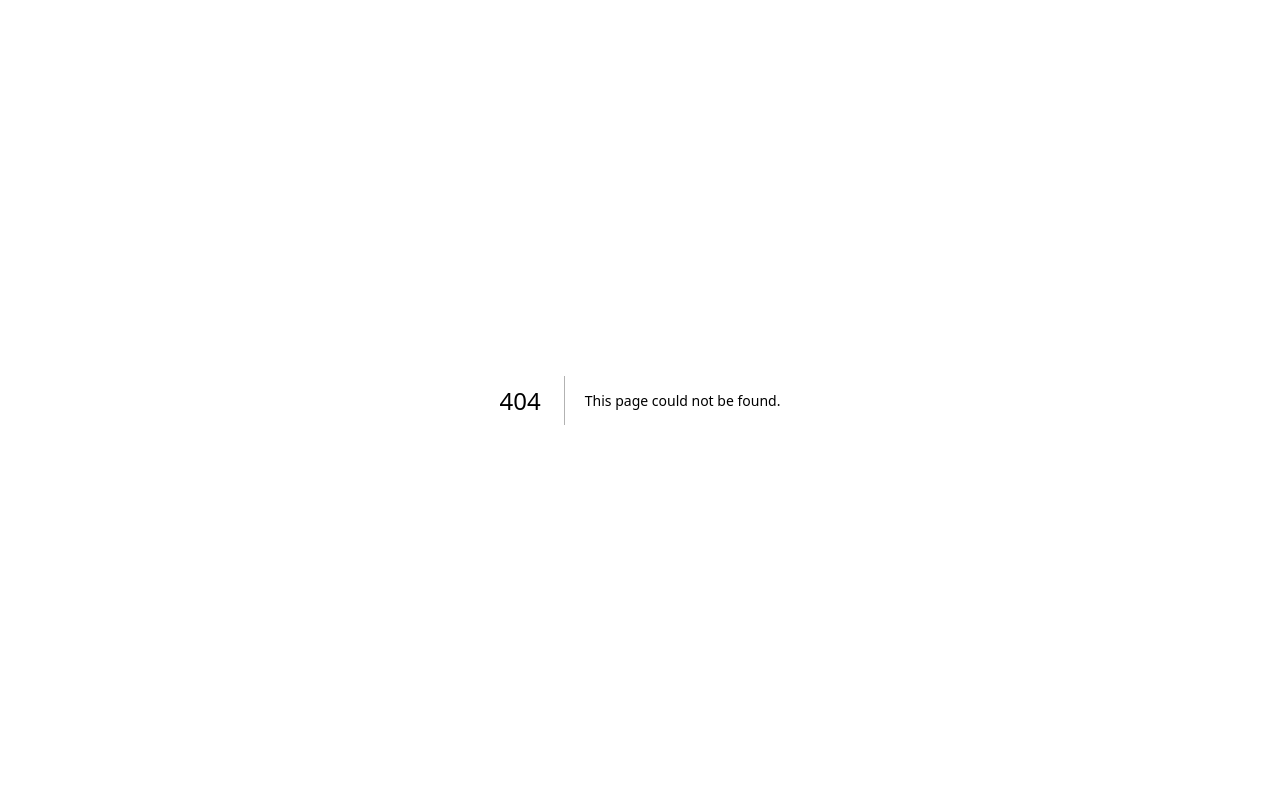
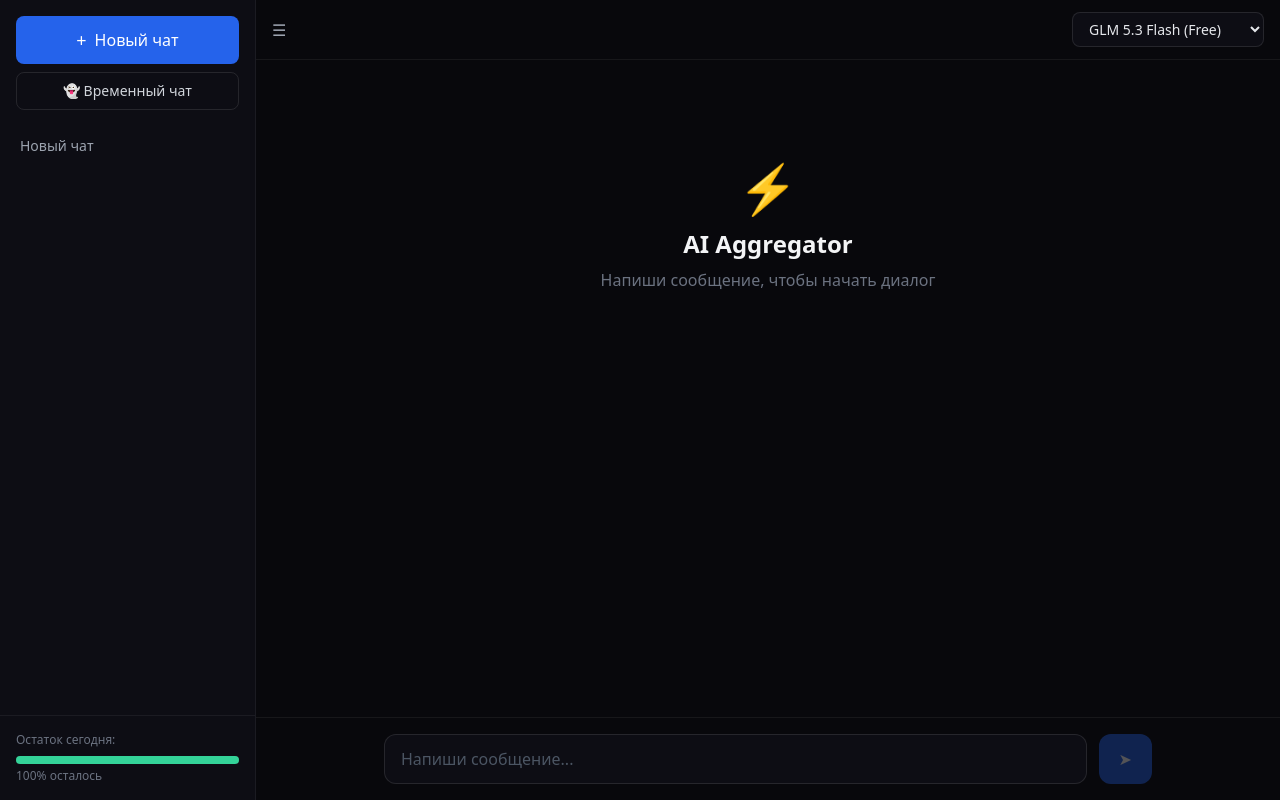
Before and after one commit to Reind22/ai-aggregator-web, a Next.js app: page /ai-aggregator-web/chat in a window 1280 px wide. Before the commit this address had no page. Built offline with nearby package versions, Linux system fonts and the light colour scheme.

Commit message:
feat: static export для GitHub Pages — basePath, убрать API route

```diff
--- a/app/api/chat/route.js
+++ /dev/null
@@ -1,38 +0,0 @@
-import { NextResponse } from "next/server";
-
-const API_URL = process.env.API_BASE_URL || "http://localhost:8000";
-
-export async function POST(request) {
-  try {
-    const body = await request.json();
-
-    // Проксирую запрос к API-ядру
-    const response = await fetch(`${API_URL}/chats/send`, {
-      method: "POST",
-      headers: {
-        "Content-Type": "application/json",
-        // Токен юзера из cookies
-        ...(request.cookies.get("access_token") && {
-          Authorization: `Bearer ${request.cookies.get("access_token").value}`,
-        }),
-      },
-      body: JSON.stringify(body),
-    });
-
-    const data = await response.json();
-
-    if (!response.ok) {
-      return NextResponse.json(
-        { error: data.detail || "Ошибка сервера" },
-        { status: response.status }
-      );
-    }
-
-    return NextResponse.json(data);
-  } catch (error) {
-    return NextResponse.json(
-      { error: "Сервер недоступен" },
-      { status: 502 }
-    );
-  }
-}
--- a/app/chat/page.js
+++ b/app/chat/page.js
@@ -8,10 +8,8 @@ export default function ChatPage() {
   const [isGenerating, setIsGenerating] = useState(false);
   const [model, setModel] = useState("glm-5.3-flash");
   const [sidebarOpen, setSidebarOpen] = useState(true);
-  const [chats, setChats] = useState([
-    { id: 1, title: "Новый чат", active: true },
-  ]);
   const [isTemp, setIsTemp] = useState(false);
+  const [chats] = useState([{ id: 1, title: "Новый чат" }]);
   const messagesEndRef = useRef(null);
 
   const models = [
@@ -31,172 +29,77 @@ export default function ChatPage() {
 
   const sendMessage = async () => {
     if (!input.trim() || isGenerating) return;
-
     const userMsg = { role: "user", content: input.trim() };
     setMessages((prev) => [...prev, userMsg]);
     setInput("");
     setIsGenerating(true);
-
-    // Добавляю placeholder для ответа
-    setMessages((prev) => [...prev, { role: "assistant", content: "" }]);
-
-    try {
-      const response = await fetch("/api/chat", {
-        method: "POST",
-        headers: { "Content-Type": "application/json" },
-        body: JSON.stringify({ message: userMsg.content, model }),
-      });
-
-      if (!response.ok) {
-        throw new Error(`HTTP ${response.status}`);
-      }
-
-      const data = await response.json();
-
-      // Обновляю последний message (placeholder) с реальным ответом
-      setMessages((prev) => {
-        const updated = [...prev];
-        updated[updated.length - 1] = {
-          role: "assistant",
-          content: data.response || data.error || "Ошибка ответа",
-        };
-        return updated;
-      });
-    } catch (err) {
-      setMessages((prev) => {
-        const updated = [...prev];
-        updated[updated.length - 1] = {
-          role: "assistant",
-          content: `❌ Ошибка: ${err.message}`,
-        };
-        return updated;
-      });
-    } finally {
-      setIsGenerating(false);
-    }
+    // AI-ответ подключится после деплоя на VPS
+    await new Promise(r => setTimeout(r, 1000));
+    setMessages((prev) => [...prev, { role: "assistant", content: "Чат будет доступен после подключения к серверу. Сейчас это предпросмотр интерфейса." }]);
+    setIsGenerating(false);
   };
 
   const handleKeyDown = (e) => {
-    if (e.key === "Enter" && !e.shiftKey) {
-      e.preventDefault();
-      sendMessage();
-    }
+    if (e.key === "Enter" && !e.shiftKey) { e.preventDefault(); sendMessage(); }
   };
 
-  const newChat = () => {
-    setMessages([]);
-    setIsTemp(false);
-  };
-
-  const tempChat = () => {
-    setMessages([]);
-    setIsTemp(true);
-  };
+  const newChat = () => { setMessages([]); setIsTemp(false); };
+  const tempChat = () => { setMessages([]); setIsTemp(true); };
 
   return (
-    <div className="flex h-screen bg-surface-dark overflow-hidden">
-      {/* Sidebar */}
-      <div
-        className={`${
-          sidebarOpen ? "w-64" : "w-0"
-        } transition-all duration-300 bg-surface-card border-r border-surface-border flex flex-col overflow-hidden flex-shrink-0`}
-      >
+    <div className="flex h-screen bg-[#08080c] overflow-hidden">
+      <div className={`${sidebarOpen ? "w-64" : "w-0"} transition-all duration-300 bg-[#0d0d14] border-r border-white/[0.06] flex flex-col overflow-hidden flex-shrink-0`}>
         <div className="p-4">
-          <button
-            onClick={newChat}
-            className="w-full bg-primary-600 hover:bg-primary-700 text-white rounded-lg py-2.5 font-medium transition-colors flex items-center justify-center gap-2"
-          >
+          <button onClick={newChat} className="w-full bg-blue-600 hover:bg-blue-700 text-white rounded-lg py-2.5 font-medium transition-colors flex items-center justify-center gap-2">
             <span className="text-lg">+</span> Новый чат
           </button>
-          <button
-            onClick={tempChat}
-            className="w-full mt-2 border border-surface-border hover:border-gray-500 rounded-lg py-2 text-sm text-gray-300 transition-colors"
-          >
+          <button onClick={tempChat} className="w-full mt-2 border border-white/10 hover:border-gray-500 rounded-lg py-2 text-sm text-gray-300 transition-colors">
             👻 Временный чат
           </button>
         </div>
         <div className="flex-1 overflow-y-auto px-2">
           {chats.map((chat) => (
-            <div
-              key={chat.id}
-              className={`px-3 py-2.5 rounded-lg cursor-pointer text-sm transition-colors ${
-                chat.active
-                  ? "bg-surface-hover text-white"
-                  : "text-gray-400 hover:bg-surface-hover hover:text-gray-200"
-              }`}
-            >
+            <div key={chat.id} className="px-3 py-2.5 rounded-lg cursor-pointer text-sm text-gray-400 hover:bg-white/5 hover:text-gray-200 transition-colors">
               {chat.title}
             </div>
           ))}
         </div>
-        <div className="p-4 border-t border-surface-border">
+        <div className="p-4 border-t border-white/[0.06]">
           <div className="text-xs text-gray-500 mb-2">Остаток сегодня:</div>
-          <div className="w-full bg-surface-border rounded-full h-2">
-            <div className="bg-accent-green h-2 rounded-full" style={{ width: "75%" }}></div>
+          <div className="w-full bg-white/10 rounded-full h-2">
+            <div className="bg-emerald-400 h-2 rounded-full" style={{ width: "100%" }}></div>
           </div>
-          <div className="text-xs text-gray-500 mt-1">75% осталось</div>
+          <div className="text-xs text-gray-500 mt-1">100% осталось</div>
         </div>
       </div>
 
-      {/* Main chat area */}
       <div className="flex-1 flex flex-col">
-        {/* Top bar */}
-        <div className="border-b border-surface-border px-4 py-3 flex items-center justify-between">
-          <button
-            onClick={() => setSidebarOpen(!sidebarOpen)}
-            className="text-gray-400 hover:text-white transition-colors"
-          >
-            ☰
-          </button>
-          {isTemp && (
-            <span className="text-yellow-500 text-sm">👻 Временный чат</span>
-          )}
-          <select
-            value={model}
-            onChange={(e) => setModel(e.target.value)}
-            className="bg-surface-card border border-surface-border rounded-lg px-3 py-1.5 text-sm text-gray-200 outline-none"
-          >
-            {models.map((m) => (
-              <option key={m.id} value={m.id}>
-                {m.name} ({m.tier})
-              </option>
-            ))}
+        <div className="border-b border-white/[0.06] px-4 py-3 flex items-center justify-between">
+          <button onClick={() => setSidebarOpen(!sidebarOpen)} className="text-gray-400 hover:text-white transition-colors">☰</button>
+          {isTemp && <span className="text-yellow-500 text-sm">👻 Временный чат</span>}
+          <select value={model} onChange={(e) => setModel(e.target.value)}
+            className="bg-[#0d0d14] border border-white/10 rounded-lg px-3 py-1.5 text-sm text-gray-200 outline-none">
+            {models.map((m) => (<option key={m.id} value={m.id}>{m.name} ({m.tier})</option>))}
           </select>
         </div>
 
-        {/* Messages */}
         <div className="flex-1 overflow-y-auto px-4 py-6">
           <div className="max-w-3xl mx-auto space-y-4">
             {messages.length === 0 && (
               <div className="text-center py-20">
                 <div className="text-5xl mb-4">⚡</div>
                 <h2 className="text-2xl font-semibold mb-2">AI Aggregator</h2>
-                <p className="text-gray-500">
-                  Напиши сообщение, чтобы начать диалог
-                </p>
+                <p className="text-gray-500">Напиши сообщение, чтобы начать диалог</p>
               </div>
             )}
             {messages.map((msg, i) => (
-              <div
-                key={i}
-                className={`flex ${
-                  msg.role === "user" ? "justify-end" : "justify-start"
-                }`}
-              >
-                <div
-                  className={`max-w-[80%] rounded-2xl px-4 py-3 ${
-                    msg.role === "user"
-                      ? "bg-primary-600 text-white rounded-br-sm"
-                      : "bg-surface-card border border-surface-border rounded-bl-sm prose-chat"
-                  }`}
-                >
-                  {msg.content || (isGenerating && i === messages.length - 1 ? (
-                    <span className="inline-flex gap-1">
-                      <span className="w-2 h-2 bg-gray-400 rounded-full animate-bounce"></span>
-                      <span className="w-2 h-2 bg-gray-400 rounded-full animate-bounce" style={{animationDelay: "0.2s"}}></span>
-                      <span className="w-2 h-2 bg-gray-400 rounded-full animate-bounce" style={{animationDelay: "0.4s"}}></span>
-                    </span>
-                  ) : msg.content)}
+              <div key={i} className={`flex ${msg.role === "user" ? "justify-end" : "justify-start"}`}>
+                <div className={`max-w-[80%] rounded-2xl px-4 py-3 ${
+                  msg.role === "user"
+                    ? "bg-blue-600 text-white rounded-br-sm"
+                    : "bg-[#0d0d14] border border-white/[0.06] rounded-bl-sm"
+                }`}>
+                  {msg.content}
                 </div>
               </div>
             ))}
@@ -204,29 +107,18 @@ export default function ChatPage() {
           </div>
         </div>
 
-        {/* Input */}
-        <div className="border-t border-surface-border p-4">
+        <div className="border-t border-white/[0.06] p-4">
           <div className="max-w-3xl mx-auto flex gap-3">
-            <textarea
-              value={input}
-              onChange={(e) => setInput(e.target.value)}
+            <textarea value={input} onChange={(e) => setInput(e.target.value)}
               onKeyDown={handleKeyDown}
               placeholder="Напиши сообщение..."
-              className="flex-1 bg-surface-card border border-surface-border rounded-xl px-4 py-3 resize-none outline-none focus:border-primary-500 transition-colors placeholder:text-gray-600"
-              rows={1}
-              disabled={isGenerating}
-              style={{ minHeight: "48px", maxHeight: "200px" }}
-            />
-            <button
-              onClick={sendMessage}
-              disabled={!input.trim() || isGenerating}
-              className="bg-primary-600 hover:bg-primary-700 disabled:opacity-30 disabled:cursor-not-allowed text-white rounded-xl px-5 transition-colors"
-            >
+              className="flex-1 bg-[#0d0d14] border border-white/10 rounded-xl px-4 py-3 resize-none outline-none focus:border-blue-500 transition-colors placeholder:text-gray-600"
+              rows={1} disabled={isGenerating}
+              style={{ minHeight: "48px", maxHeight: "200px" }} />
+            <button onClick={sendMessage} disabled={!input.trim() || isGenerating}
+              className="bg-blue-600 hover:bg-blue-700 disabled:opacity-30 disabled:cursor-not-allowed text-white rounded-xl px-5 transition-colors">
               {isGenerating ? "⏳" : "➤"}
             </button>
-          </div>
-          <div className="max-w-3xl mx-auto mt-2 text-xs text-gray-600">
-            Enter — отправить, Shift+Enter — новая строка
           </div>
         </div>
       </div>
--- a/next.config.js
+++ b/next.config.js
@@ -1,6 +1,9 @@
 /** @type {import('next').NextConfig} */
 const nextConfig = {
   reactStrictMode: true,
+  output: 'export',
+  images: { unoptimized: true },
+  basePath: '/ai-aggregator-web',
+  assetPrefix: '/ai-aggregator-web',
 }
-
 module.exports = nextConfig
```
